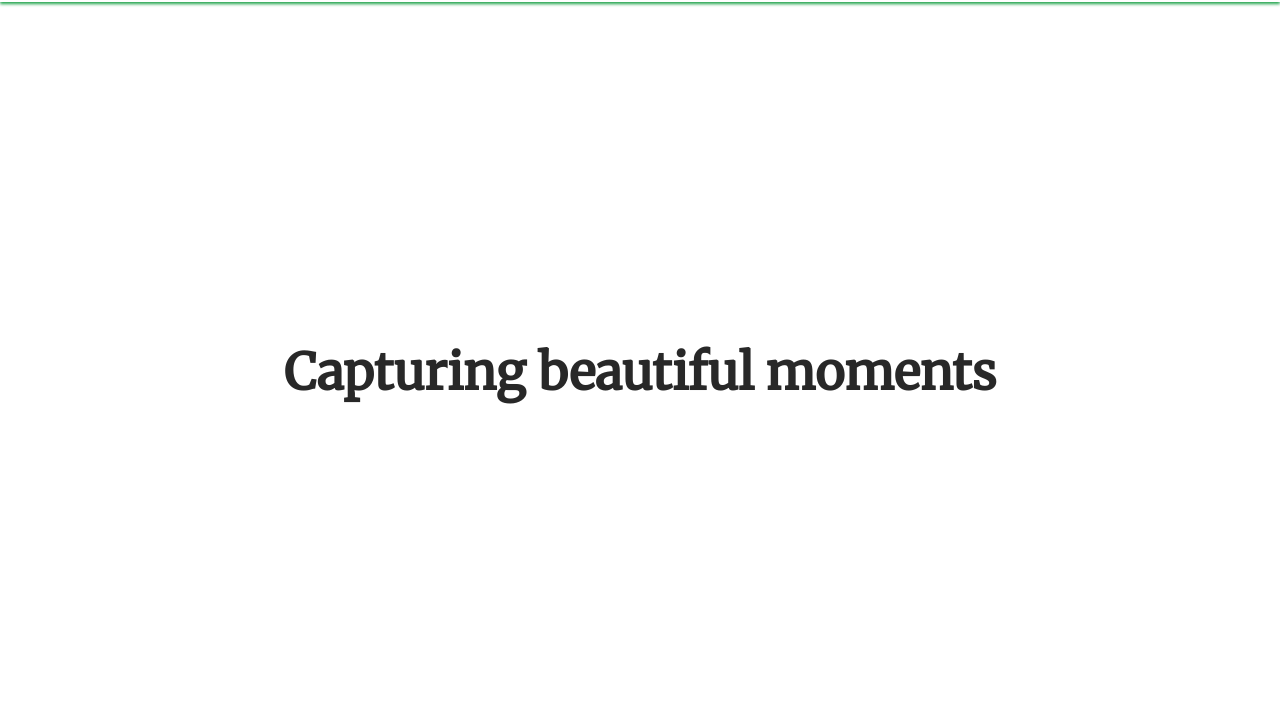
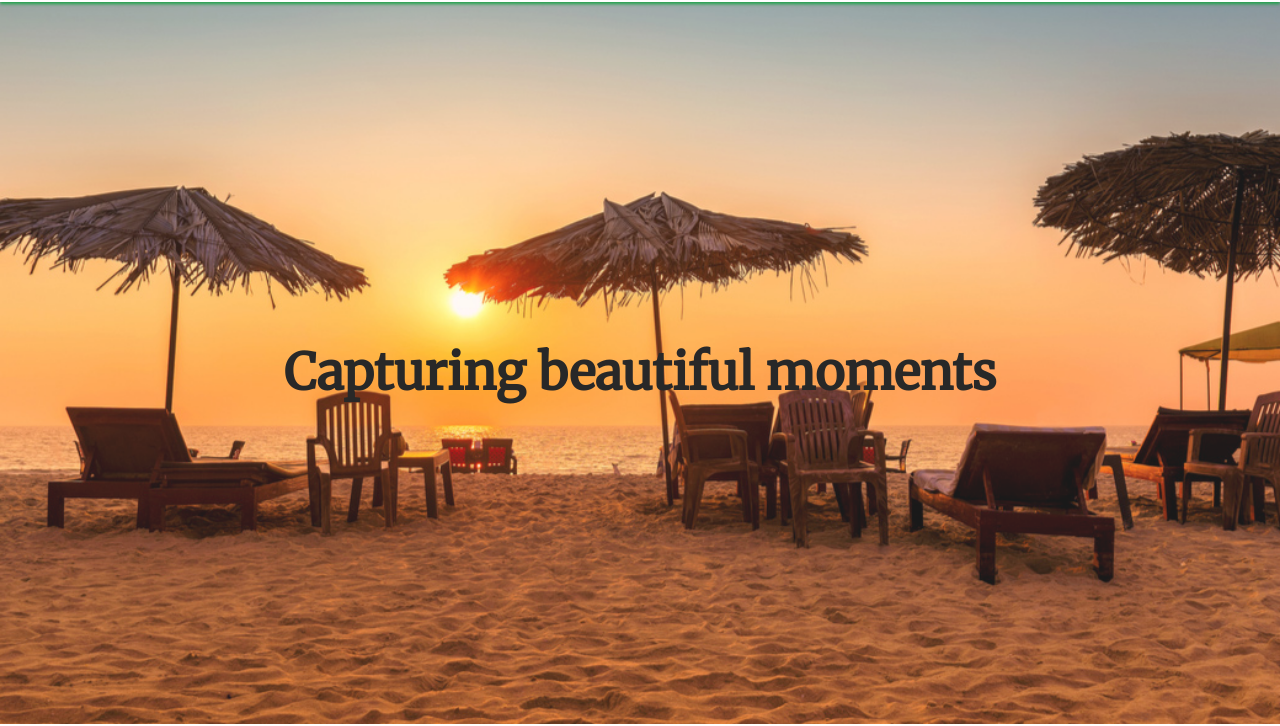
Before and after one commit to shruti-mayank/Drishya, a plain HTML site: page index.html in a window 1280 px wide. Shown: the part 76-802 px from the top of the page. Drawn offline with nearby package versions, Linux system fonts and the light colour scheme.

Commit message:
Image Adjusted

```diff
--- a/css/index.css
+++ b/css/index.css
@@ -147,7 +147,7 @@ h1:after {
 /* Home Section */
 #home{
     display: flex;
-    background: url('images/beach.jpg') no-repeat center;
+    background: url('../images/beach.jpg') no-repeat center;
     height: 100vh;
     color: #111;
     background-size: cover;
```
